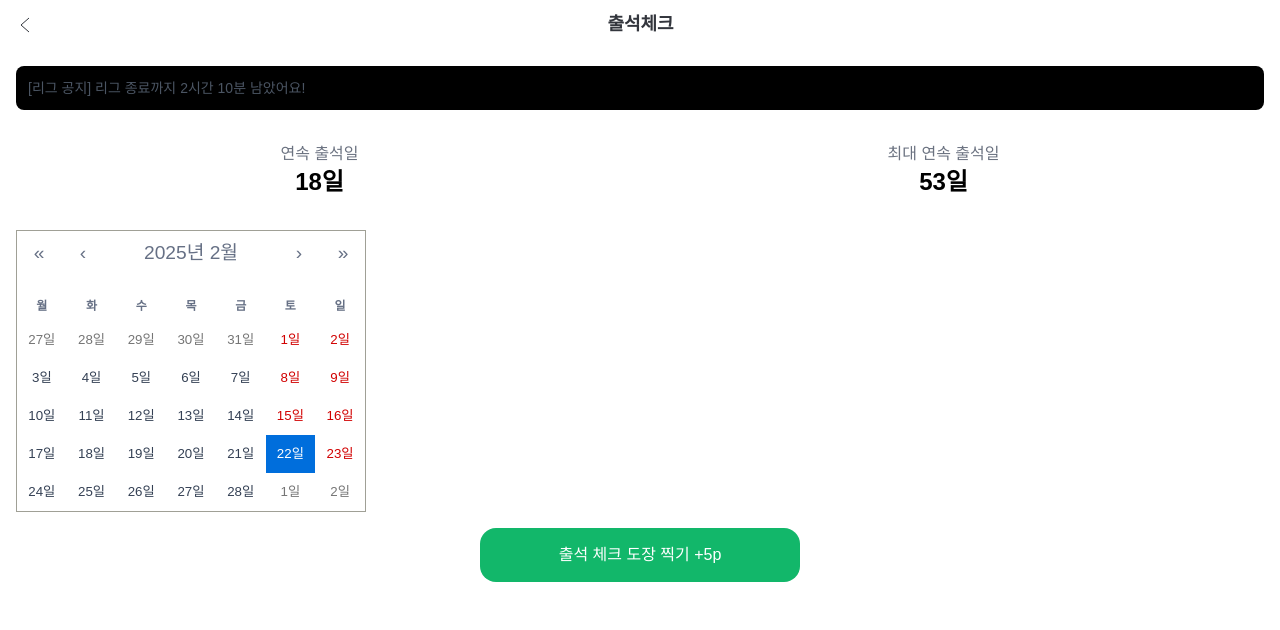
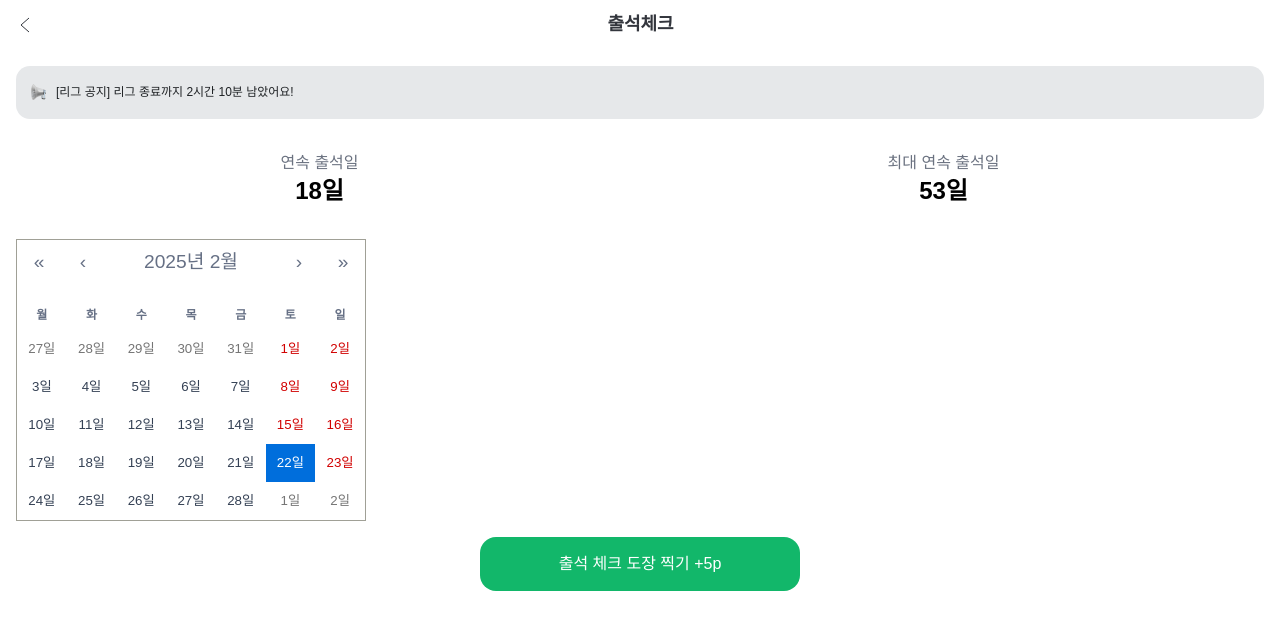
Before and after one commit to plus100kt/moayong-FE, a Next.js app: page /attendance in a window 1280 px wide. Shown: the top 630 px of the page. Built offline with nearby package versions, Linux system fonts and the light colour scheme; a web font is replaced by a local one.

Commit message:
feat: 상단 헤더 구현

```diff
--- a/src/app/attendance/page.tsx
+++ b/src/app/attendance/page.tsx
@@ -6,6 +6,7 @@ import Button from "src/_components/Button";
 import Image from "next/image";
 import { useRouter } from "next/navigation";
 import backbar from 'src/assets/appbar.svg'
+import megaphone from 'src/assets/images/icon-megaphone.png'
 
 const AttendancePage = () => {
   const router = useRouter();
@@ -22,7 +23,8 @@ const AttendancePage = () => {
       </div>
       {/* Header */}
       <div className="w-full p-4">
-        <div className="bg-gray-100 rounded-lg p-3 text-sm text-gray-600">
+        <div className="caption-md py-[18px] px-[14px] bg-gray-10 rounded-[14px] text-gray-90 flex items-center gap-[10px]">
+          <Image src={megaphone} alt="" />
           [리그 공지] 리그 종료까지 2시간 10분 남았어요!
         </div>
       </div>
```
Also changed, not shown: src/assets/images/icon-megaphone.png (added).
